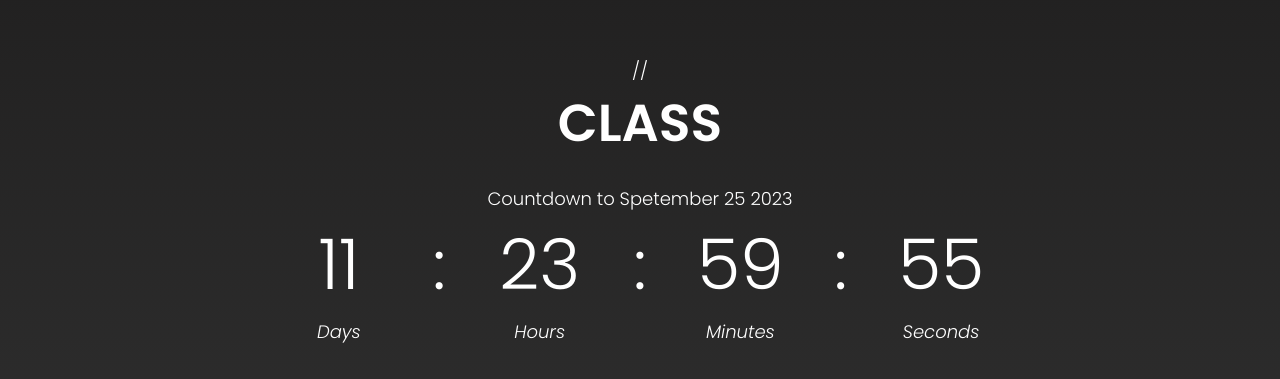
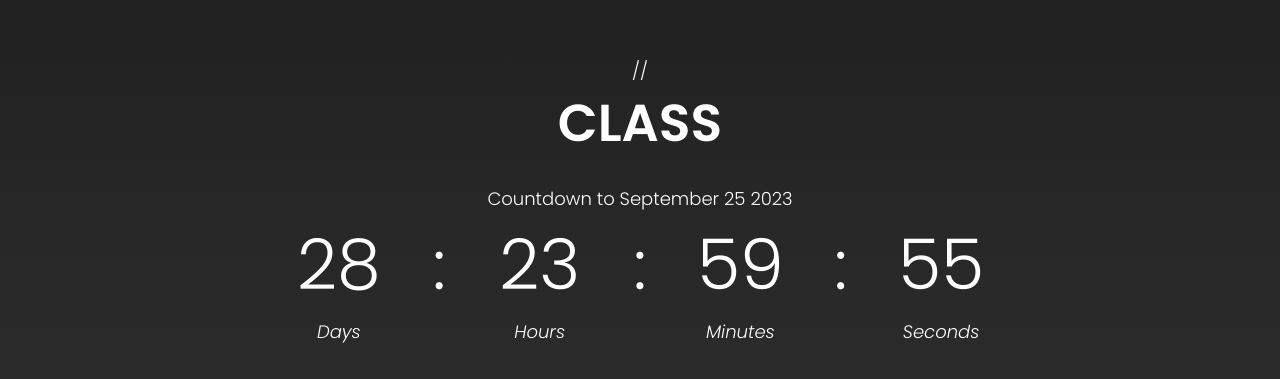
Before and after one commit to BladedShip/countdown-timer, a React (Create React App) app: page / in a window 1280 px wide. Shown: the part 199-578 px from the top of the page. Built offline with nearby package versions, Linux system fonts and the light colour scheme.

Commit message:
Update App.js

```diff
--- a/src/App.js
+++ b/src/App.js
@@ -4,7 +4,7 @@ import { Ticker } from 'components/Ticker';
 import style from './App.module.scss';
 
 const futureDate = add(new Date(), {
-  days: 135
+  days: 90
 });
 
 function App() {
@@ -13,7 +13,7 @@ function App() {
   return (
     <div className={ style.pageContainer }>
       //<h1>Class</h1>
-      <p>Countdown to Spetember 25 2023</p>
+      <p>Countdown to September 25 2023</p>
       { tickerEl }
     </div>
   );
```
